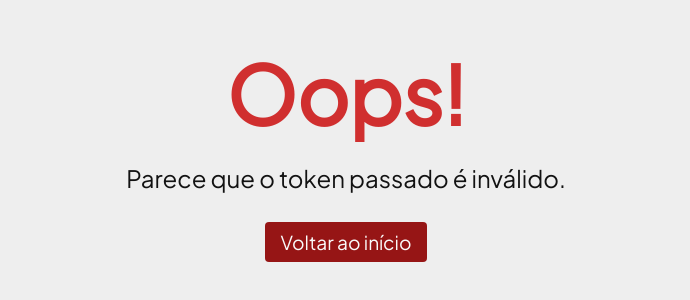
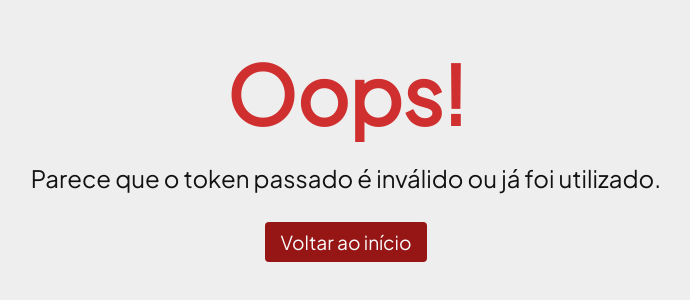
Before and after one commit to eduardor0cha/sgpm-frontend, a React (Create React App) app: page /reset-email/1 in a window 1280 px wide. Shown: the part 242-542 px from the top of the page, without its empty margins (294-984 px from the left). Built offline with nearby package versions, Linux system fonts and the light colour scheme; no server answers.

Commit message:
Fix reset email error message

```diff
--- a/src/pages/ResetEmail/ResetEmail.tsx
+++ b/src/pages/ResetEmail/ResetEmail.tsx
@@ -35,7 +35,7 @@ function ResetEmail() {
       ) : (
         <div className="sgpm-p-reset-email not-confirmed">
           <h1>Oops!</h1>
-          <h2>Parece que o token passado é inválido.</h2>
+          <h2>Parece que o token passado é inválido ou já foi utilizado.</h2>
           <Button onClick={() => navigate("/", { replace: true })}>
             Voltar ao início
           </Button>
```
